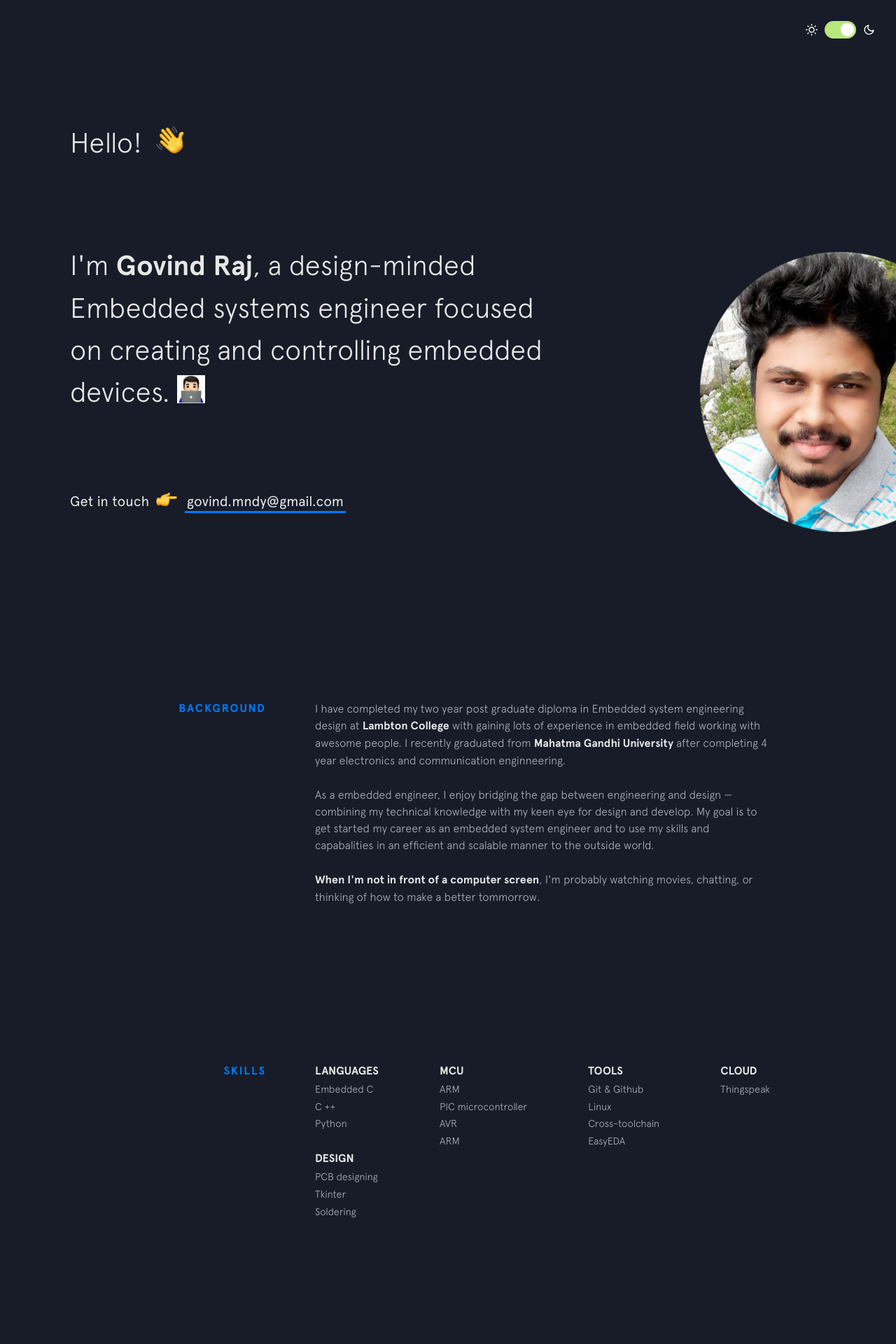
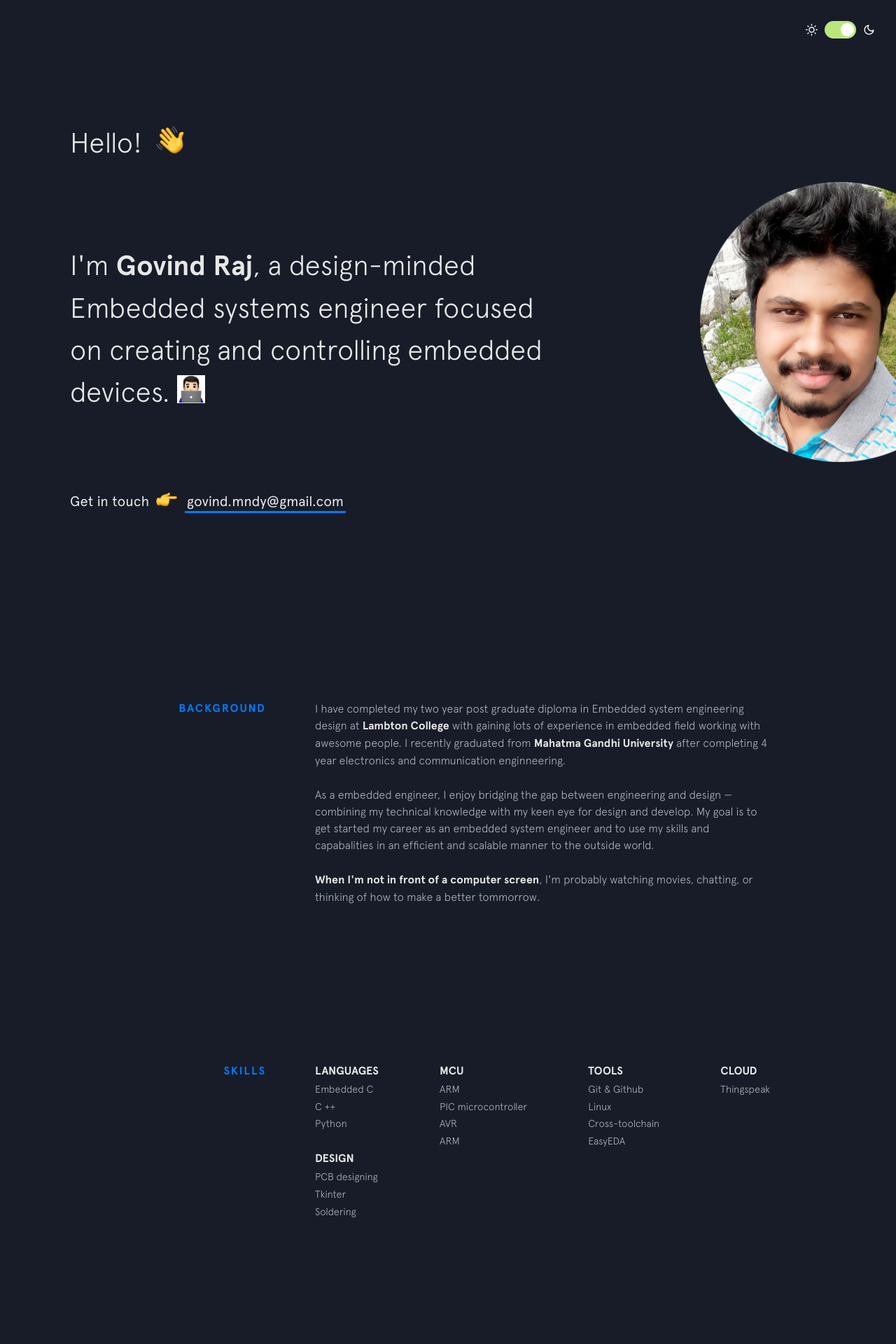
Before and after one commit to gov466/gov466.github.io, a Jekyll site: the page built from index.html, in a window 1280 px wide. Shown: the top 1920 px of the page at 70% size. Built offline with Jekyll 4.4.1, drawn with Linux system fonts in a browser that asks for light colours; nearby versions of some CDN libraries.

Commit message:
Update switch.html

```diff
--- a/_includes/switch.html
+++ b/_includes/switch.html
@@ -6,4 +6,4 @@
   </div>
   <div class="moon"></div>
 </div>
-<img src="{{site.baseurl}}/img/circle-cropped (1).png" style="position:absolute; top:360px; left:1000px;" alt="">
+<img src="{{site.baseurl}}/img/circle-cropped (1).png" style="position:absolute; top:260px; left:1000px;" alt="">
```
